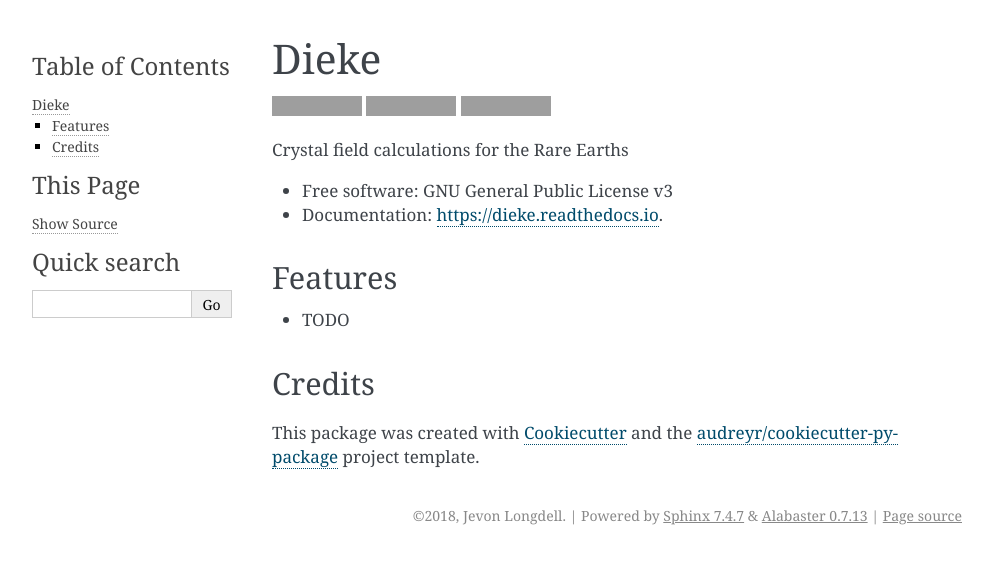
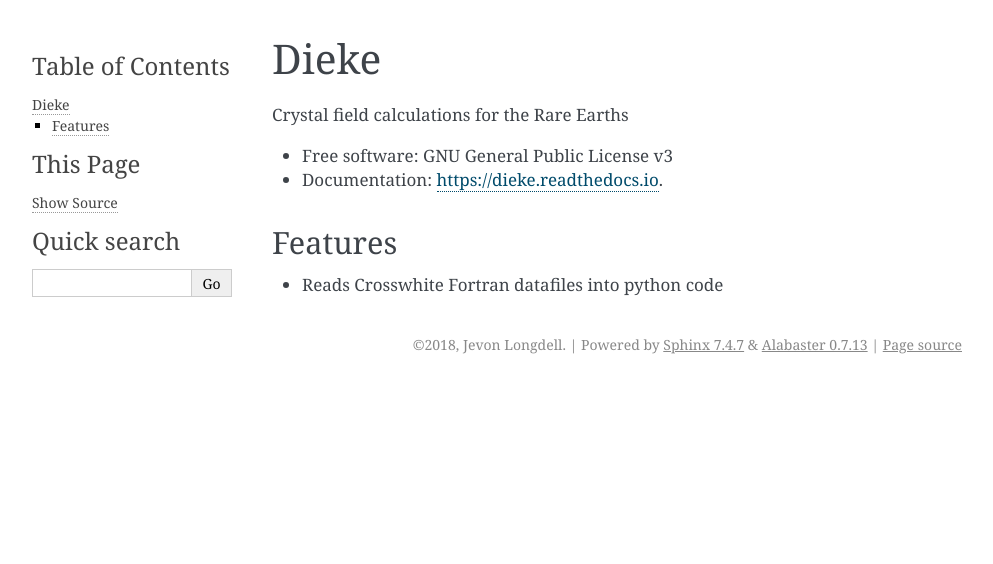
Before and after one commit to jevonlongdell/dieke, a Sphinx documentation site: the page built from docs/readme.rst, in a window 1280 px wide. Shown: the top 564 px of the page, without its empty margins (148-1141 px from the left). Built offline with Sphinx 7.4.7, drawn with Linux system fonts in a browser that asks for light colours; grey boxes are pictures that could not be loaded.

```diff
--- a/README.rst
+++ b/README.rst
@@ -26,12 +13,4 @@ Crystal field calculations for the Rare Earths
 Features
 --------
 
-* TODO
-
-Credits
--------
-
-This package was created with Cookiecutter_ and the `audreyr/cookiecutter-pypackage`_ project template.
-
-.. _Cookiecutter: https://github.com/audreyr/cookiecutter
-.. _`audreyr/cookiecutter-pypackage`: https://github.com/audreyr/cookiecutter-pypackage
+* Reads Crosswhite Fortran datafiles into python code
--- a/docs/index.rst
+++ b/docs/index.rst
@@ -7,9 +7,9 @@ Welcome to Dieke's documentation!
 
    code
    format_of_crosswhite_datafiles
+   installation
 .. Put these back in as they get something meaningful in them
    readme
-   installation
    usage
    modules
    contributing
--- a/setup.py
+++ b/setup.py
@@ -1,6 +1,6 @@
 import setuptools
 
-with open("README.md", "r") as fh:
+with open("README.rst", "r") as fh:
     long_description = fh.read()
 
 setuptools.setup(
```
Also changed, not shown: other parts of README.rst (+0 -13 lines).
